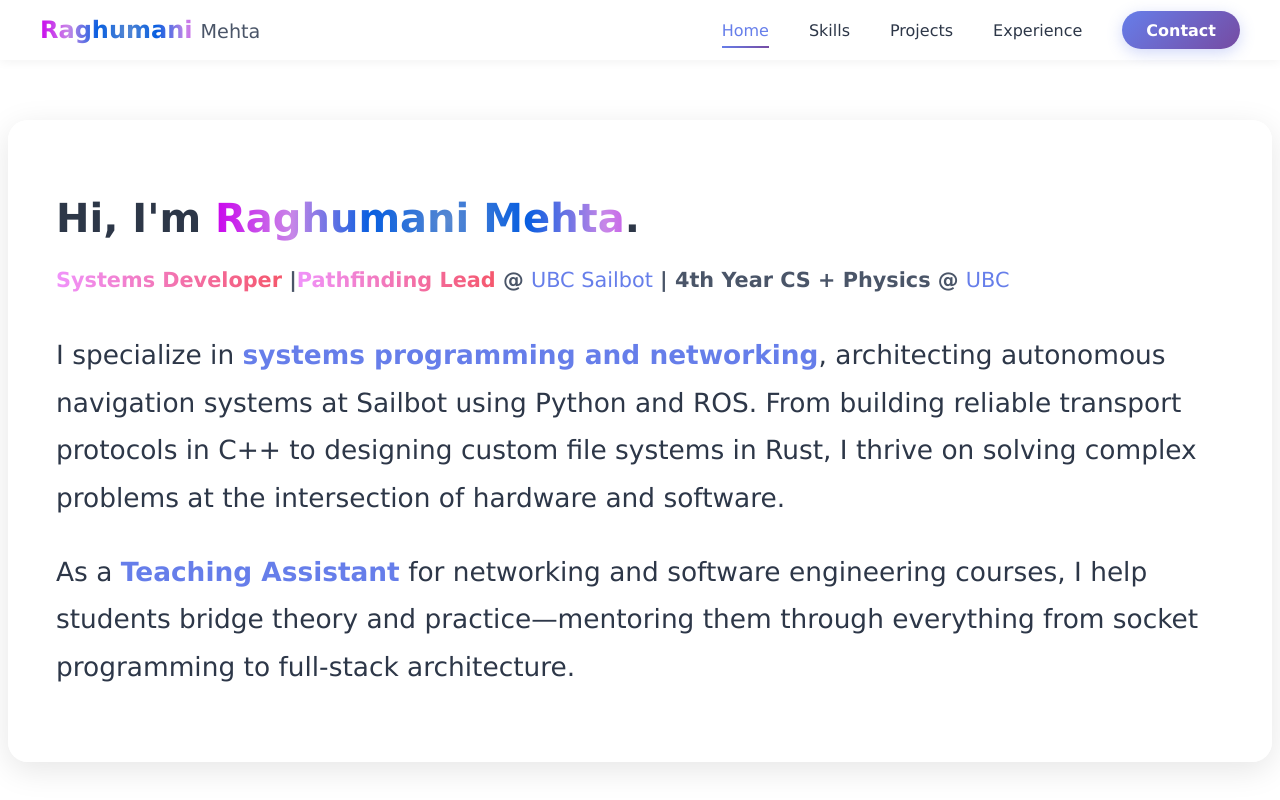
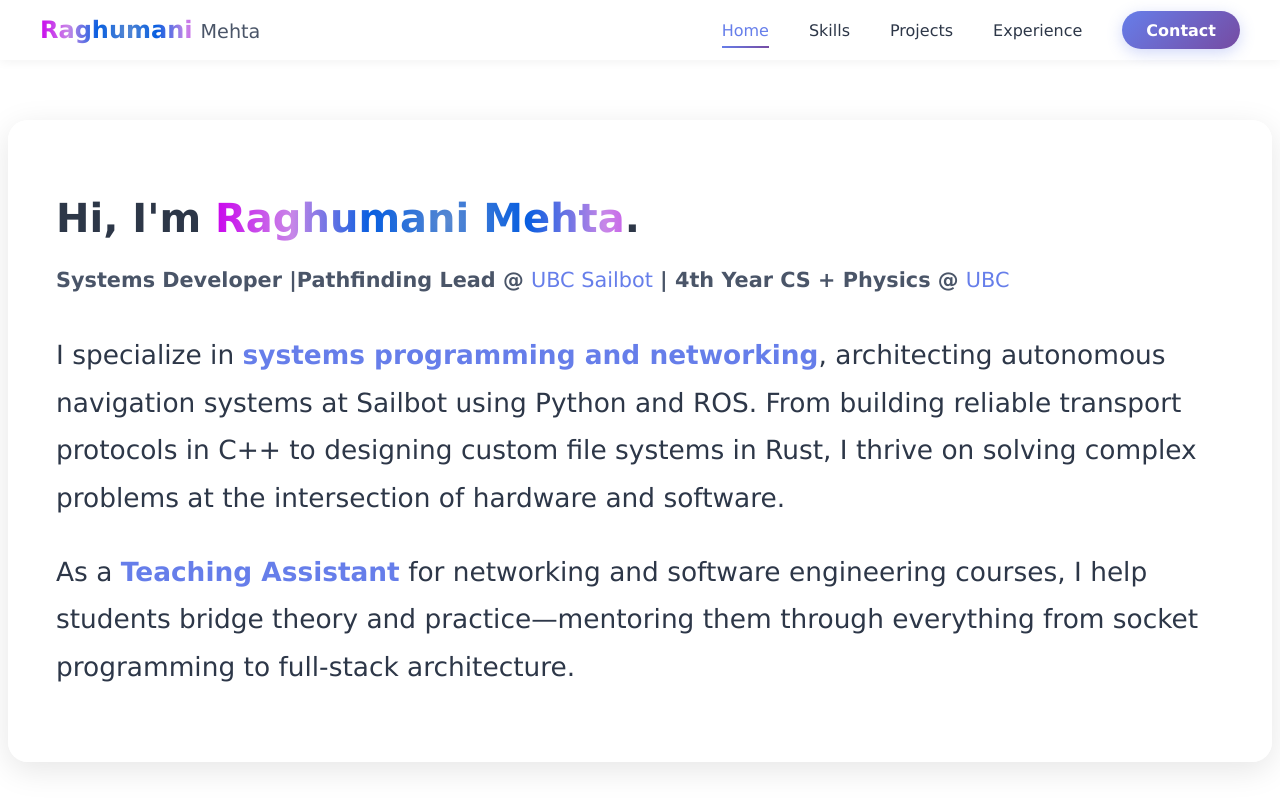
Before and after one commit to raghumanimehta/PortfolioWebsiteReact, a React (Vite) app: page / in a window 1280 px wide. Built offline with nearby package versions, Linux system fonts and the light colour scheme.

Commit message:
removed highlight on name

```diff
--- a/src/components/Intro.jsx
+++ b/src/components/Intro.jsx
@@ -7,8 +7,8 @@ function Intro() {
         <div className="intro">
             <h1>Hi, I'm <span className="highlight">Raghumani Mehta</span>.</h1>
             <h3>
-                <span className="role-highlight">Systems Developer</span> |
-                <span className="role-highlight">Pathfinding Lead</span> @ <a href="https://ubcsailbot.org/" target="_blank" rel="noopener noreferrer">UBC Sailbot</a> |
+                <span>Systems Developer</span> |
+                <span>Pathfinding Lead</span> @ <a href="https://ubcsailbot.org/" target="_blank" rel="noopener noreferrer">UBC Sailbot</a> |
                 4th Year CS + Physics @ <a href="https://www.ubc.ca/" target="_blank" rel="noopener noreferrer">UBC</a>
             </h3>
 
```
Also changed, not shown: 2 other files (tests, documents, lock files or other folders).
